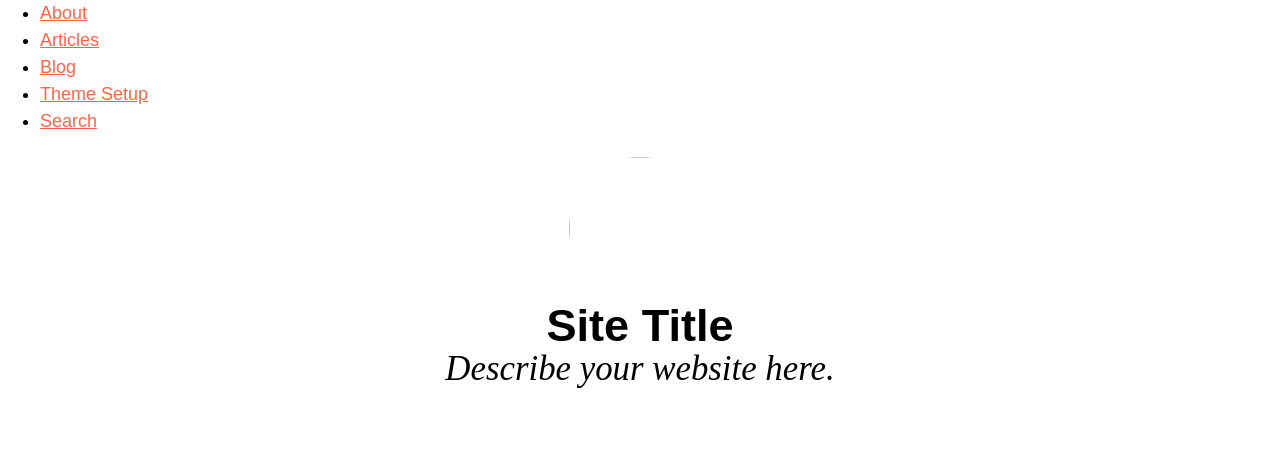
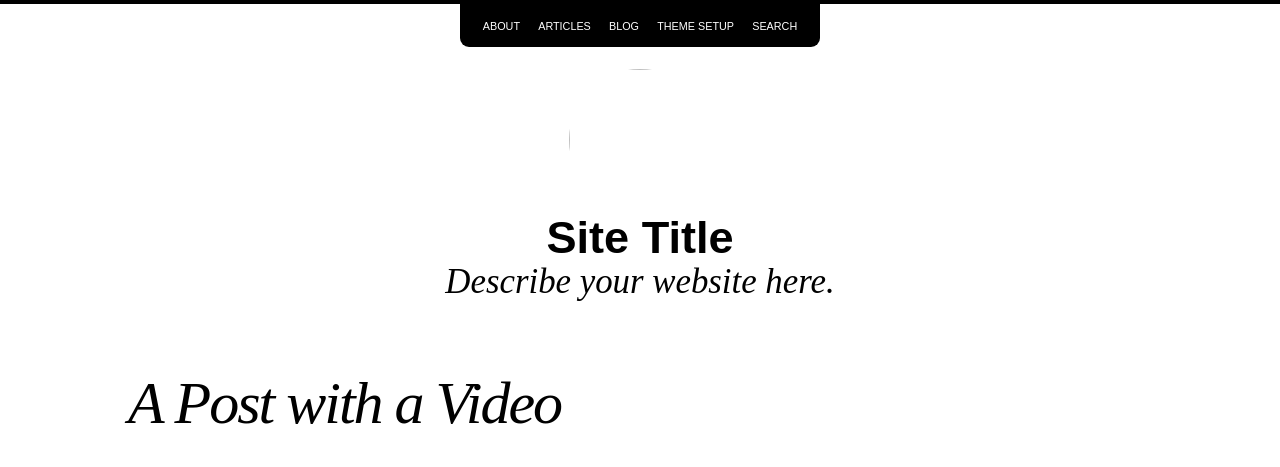
Before and after one commit to FoxerCoeee/FoxerCoeee, a Jekyll site: the page built from docs/_posts/articles/2013-06-25-video-post.md, in a window 1280 px wide. Shown: the top 467 px of the page. Built offline with Jekyll 4.4.1, drawn with Linux system fonts in a browser that asks for light colours; nearby versions of some CDN libraries.

Commit message:
Style site navigation

```diff
--- a/_includes/navigation.html
+++ b/_includes/navigation.html
@@ -1,18 +1,16 @@
 {% if site.data.navigation %}
   <div class="navigation-wrapper">
-    <nav role="navigation" id="site-nav" class="animated drop">
-        <ul>
-        {% for link in site.data.navigation %}
+    <nav role="navigation" class="site-nav animated drop">
+      <ul>
+        {%- for link in site.data.navigation -%}
           {%- if link.url contains '://' -%}
             {%- assign url = link.url -%}
           {%- else -%}
             {%- assign url = link.url | relative_url -%}
           {%- endif -%}
           <li><a href="{{ url }}">{{ link.title }}</a></li>
-        {% endfor %}
-        </ul>
+        {%- endfor -%}
+      </ul>
     </nav>
   </div><!-- /.navigation-wrapper -->
 {% endif %}
-
-{% include masthead.html %}
--- a/_layouts/default.html
+++ b/_layouts/default.html
@@ -11,6 +11,7 @@
   <body class="layout--{{ page.layout | default: layout.layout }}{% if page.classes or layout.classes %}{{ page.classes | default: layout.classes | join: ' ' | prepend: ' ' }}{% endif %} {{ page.title | slugify }}">
     {% include skip-links.html %}
     {% include navigation.html %}
+    {% include masthead.html %}
 
     {{ content }}
 
--- a/_sass/so-simple/_base.scss
+++ b/_sass/so-simple/_base.scss
@@ -9,6 +9,7 @@
 body {
   background: $background-color;
   color: $text-color;
+  border-top: solid 0.25em $nav-background-color;
 }
 
 blockquote,
@@ -103,6 +104,7 @@
 
 a {
   color: $accent-color;
+  transition: $global-transition;
 
   &:hover {
     color: shade($accent-color, 25%);
--- a/_sass/so-simple/_global.scss
+++ b/_sass/so-simple/_global.scss
@@ -1,6 +1,40 @@
 /* ==========================================================================
    Site-wide
    ========================================================================== */
+
+.site-nav {
+  margin-bottom: 1em;
+  text-align: center;
+
+  ul {
+    display: inline-block;
+    margin: 0;
+    padding: 0.25em 0.75em;
+    list-style: none;
+    color: $nav-color;
+    background-color: $nav-background-color;
+    border-radius: 0 0 (2 * $border-radius) (2 * $border-radius);
+  }
+
+  li {
+    display: inline-block;
+    font-size: 0.6em;
+  }
+
+  a {
+    display: block;
+    padding: 0.75em;
+    color: $nav-color;
+    text-transform: uppercase;
+    text-decoration: none;
+    border: 1px solid $nav-background-color;
+    border-radius: $border-radius;
+
+    &:hover {
+      border-color: $nav-color;
+    }
+  }
+}
 
 .site-title {
   margin: 0;
--- a/_sass/so-simple/_variables.scss
+++ b/_sass/so-simple/_variables.scss
@@ -52,7 +52,9 @@ $meta-font-family: $serif-font-family !default;
 $base-color: #000 !default;
 $text-color: #000 !default;
 $accent-color: tomato !default;
+$nav-color: #fff !default;
 $background-color: #fff !default;
+$nav-background-color: #000 !default;
 $code-background-color: tint($base-color, 95%) !default;
 $border-color: tint($base-color, 80%) !default;
 
@@ -118,7 +120,7 @@ $site-logo-width: 75px !default;
 $site-logo-height: 75px !default;
 
 /* Border radius */
-$border-radius: 0.25em !default;
+$border-radius: 0.25rem !default;
 
 /* Global transition */
 $global-transition: all 0.4s ease !default;
```
